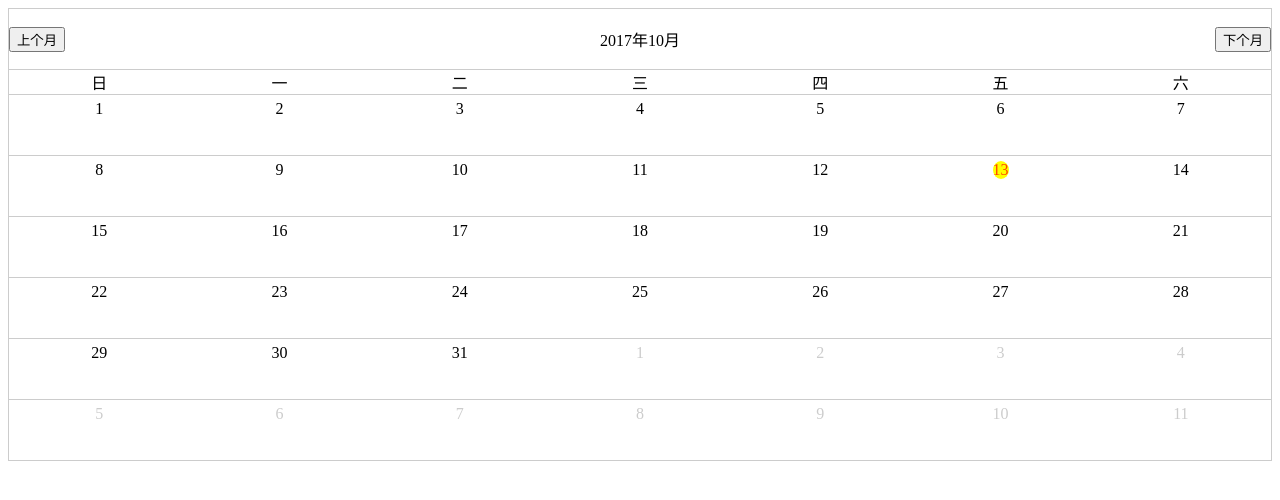
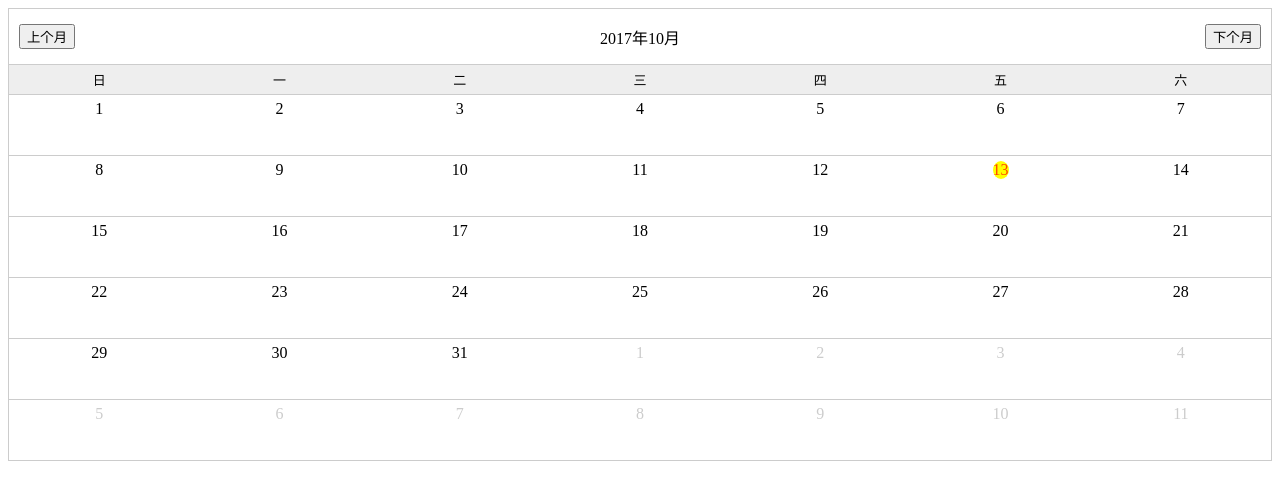
Before and after one commit to sanmao3/sanmao3.github.com, a plain HTML site: page examples/calendar/calendar.html in a window 1280 px wide. Drawn offline with Linux system fonts and the light colour scheme.

Commit message:
Signed-off-by: lsh <lisihua0916@gmail.com>

```diff
--- a/examples/calendar/Calendar.css
+++ b/examples/calendar/Calendar.css
@@ -1,12 +1,13 @@
 .calendar{
+	min-width: 300px;
 	border: 1px solid #ccc;
 }
 
 .calendar .title {
-	height: 60px;
 	display: flex;
 	justify-content: space-between;
 	align-items: center;
+	padding: 15px 10px;
 }
 
 .calendar .row {
@@ -21,6 +22,9 @@
 
 .calendar .row-week .cell{
 	text-align: center;
+	background-color: #eee;
+	padding: 5px 0;
+	font-size: 13px;
 }
 
 .calendar-body .cell{
```
